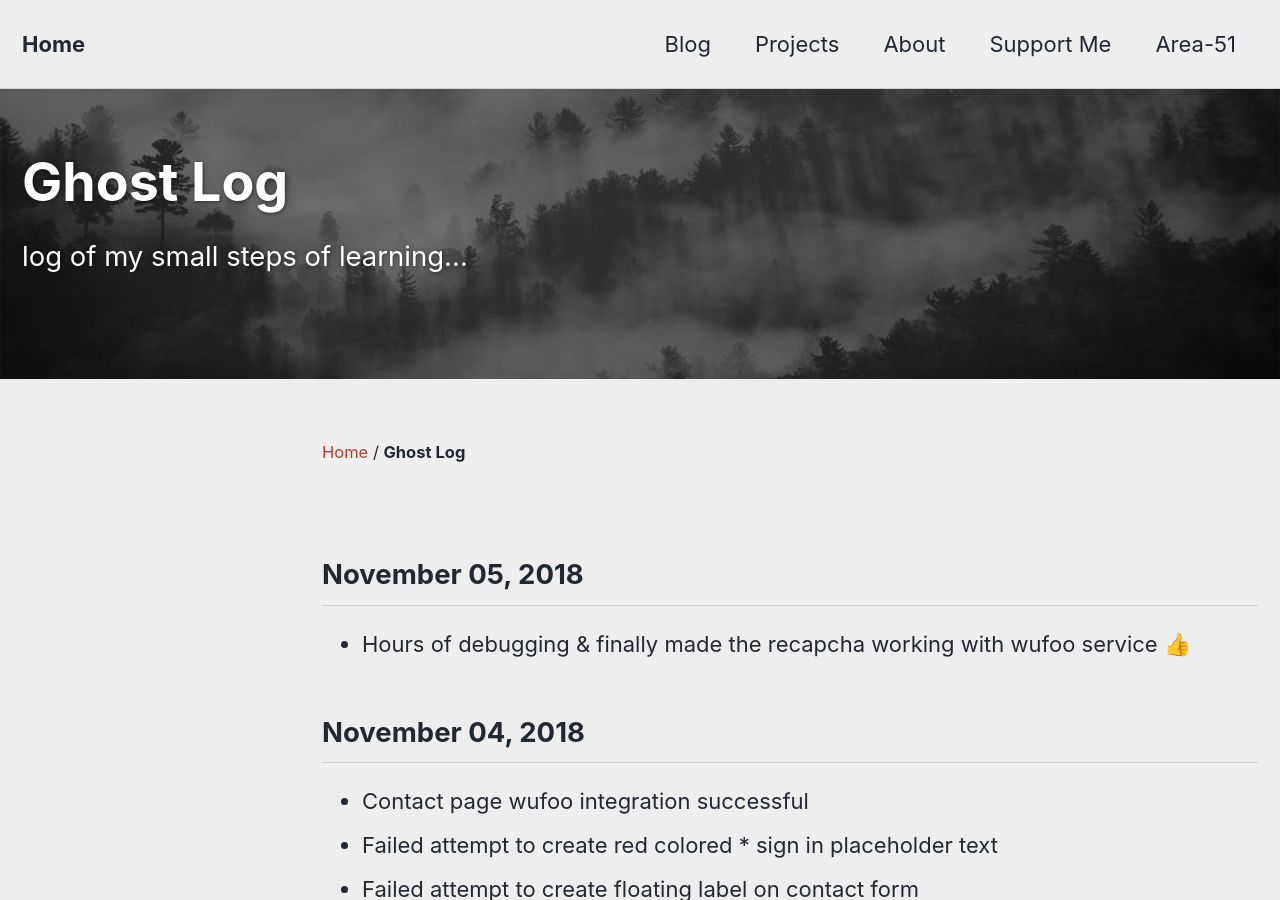
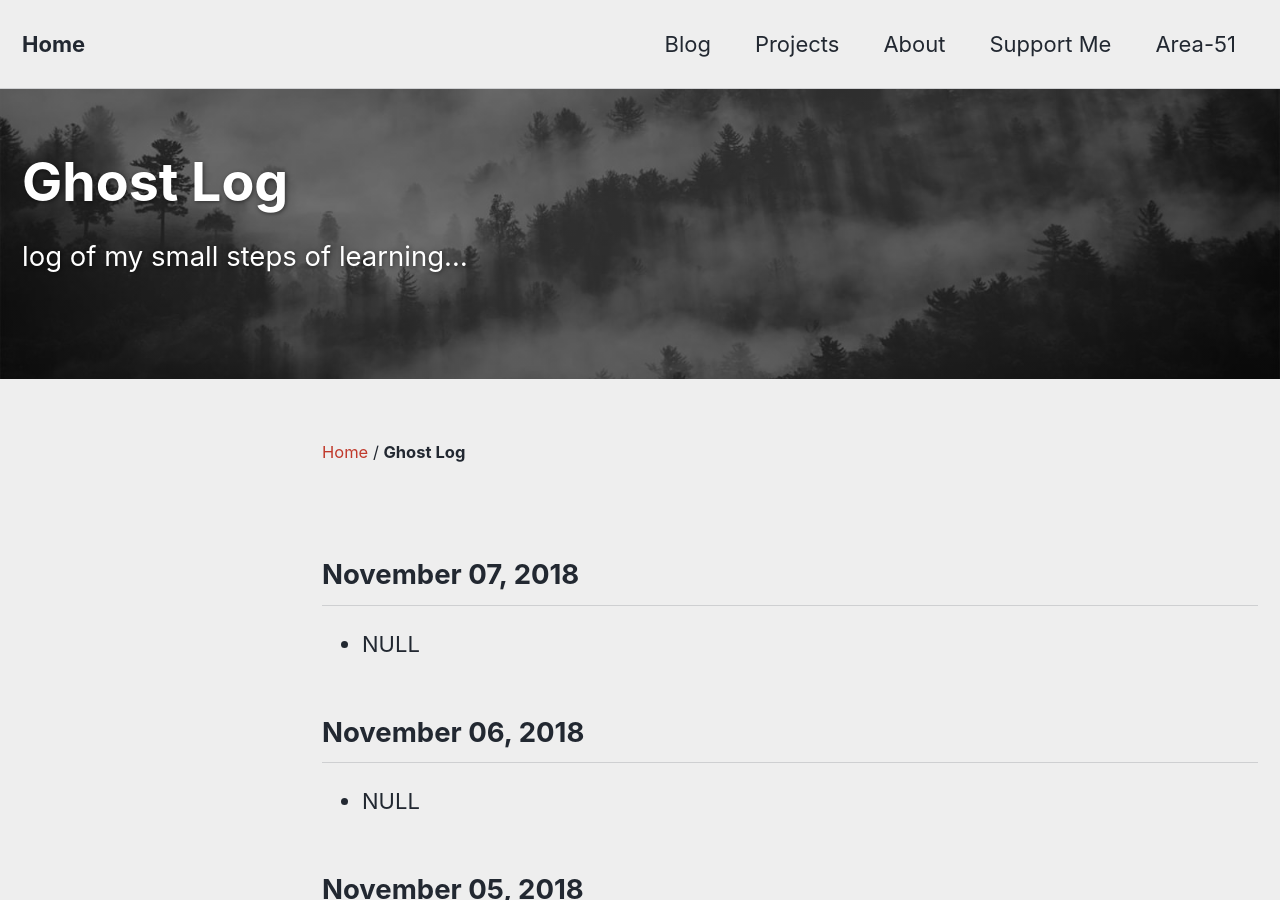
Before and after one commit to kulbhushanchand/kulbhushanchand.github.io-v2, a Jekyll site: the page built from _pages/main/log.md, in a window 1280 px wide and 900 px high. Built offline with Jekyll 4.4.1, drawn with Linux system fonts in a browser that asks for light colours; cached includes are drawn as plain includes.

Commit message:
Update log.md

```diff
--- a/_pages/main/log.md
+++ b/_pages/main/log.md
@@ -16,6 +16,12 @@ header:
 
 
 {% assign dateFormat = '%B %d, %Y' %}
+
+## {{ "2018-11-07" | date: dateFormat }}
+- NULL
+
+## {{ "2018-11-06" | date: dateFormat }}
+- NULL
 
 ## {{ "2018-11-05" | date: dateFormat }}
 - Hours of debugging & finally made the recapcha working with wufoo service 👍
```
